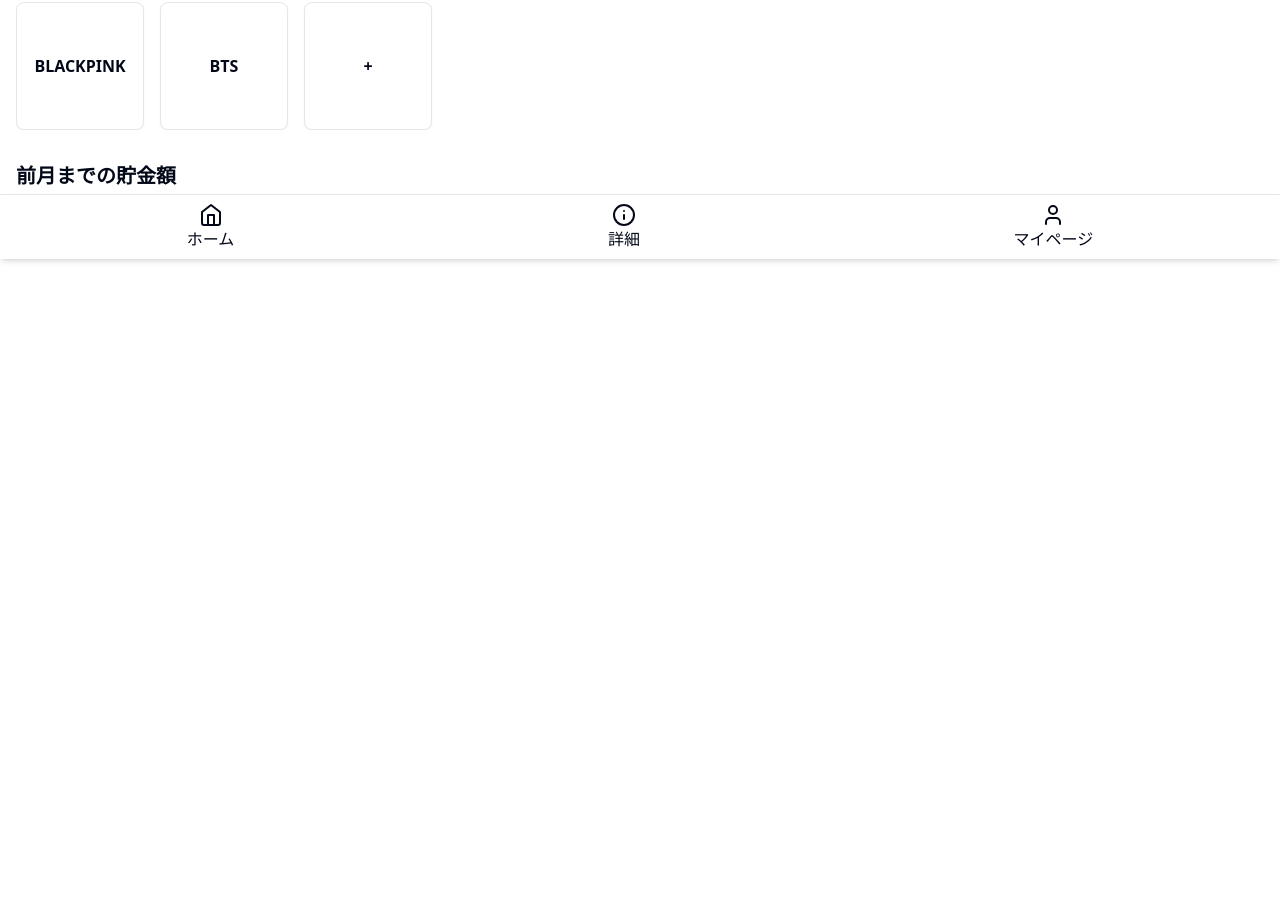
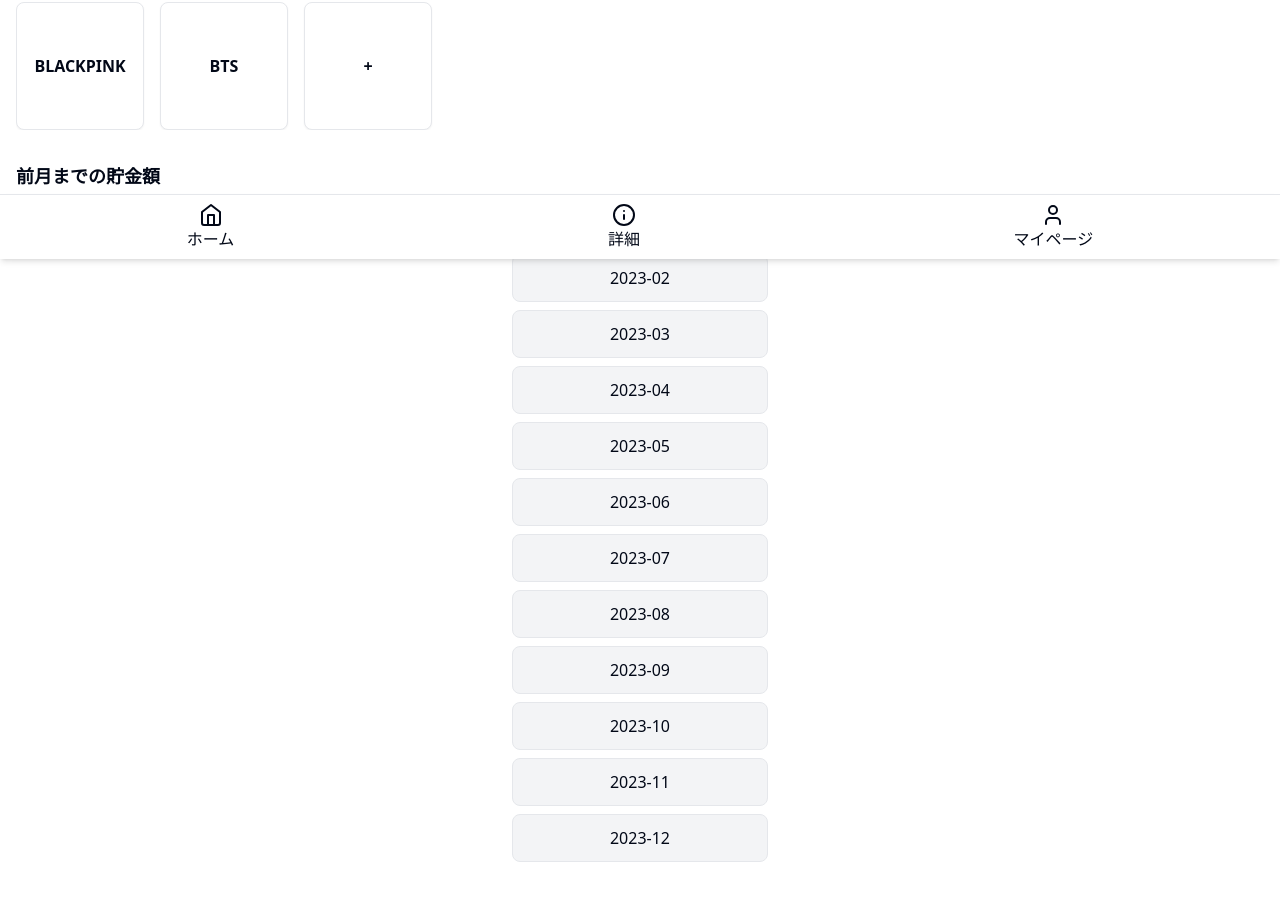
Before and after one commit to hwacho9/kobe-ai-hakaton, a Next.js app in the folder frontend/: page / in a window 1280 px wide. Shown: the part 541-1442 px from the top of the page. Before the commit the page ends 843 px from the top, so only its background shows below. Built offline with nearby package versions, Linux system fonts and the light colour scheme.

Commit message:
貯金リストコンポーネントの修正

```diff
--- a/frontend/src/components/SavingsList.tsx
+++ b/frontend/src/components/SavingsList.tsx
@@ -7,15 +7,17 @@
 export default function SavingsList({ savings }: SavingsListProps) {
   return (
     <section className="mb-8">
-      <h2 className="text-xl font-semibold mb-2">前月までの貯金額</h2>
-      <ul>
+      <h2 className="text-lg font-semibold mb-2">前月までの貯金額</h2>
+      <div className="flex flex-col items-center">
         {savings.map((saving) => (
-          <li key={saving.month} className="mb-2">
-            <span>{saving.month}: </span>
-            <span>{saving.amount}円</span>
-          </li>
+          <div
+            key={saving.month}
+            className="w-64 h-12 bg-gray-100 border border-gray-200 rounded-lg flex items-center justify-center mb-2"
+          >
+            <span>{saving.month}</span>
+          </div>
         ))}
-      </ul>
+      </div>
     </section>
   );
 }
--- a/frontend/src/pages/index.tsx
+++ b/frontend/src/pages/index.tsx
@@ -34,6 +34,16 @@
   const savings: MonthlySaving[] = [
     { month: "2023-01", amount: 50000 },
     { month: "2023-02", amount: 60000 },
+    { month: "2023-03", amount: 70000 },
+    { month: "2023-04", amount: 80000 },
+    { month: "2023-05", amount: 90000 },
+    { month: "2023-06", amount: 100000 },
+    { month: "2023-07", amount: 110000 },
+    { month: "2023-08", amount: 120000 },
+    { month: "2023-09", amount: 130000 },
+    { month: "2023-10", amount: 140000 },
+    { month: "2023-11", amount: 150000 },
+    { month: "2023-12", amount: 160000 },
   ];
 
   return {
```
